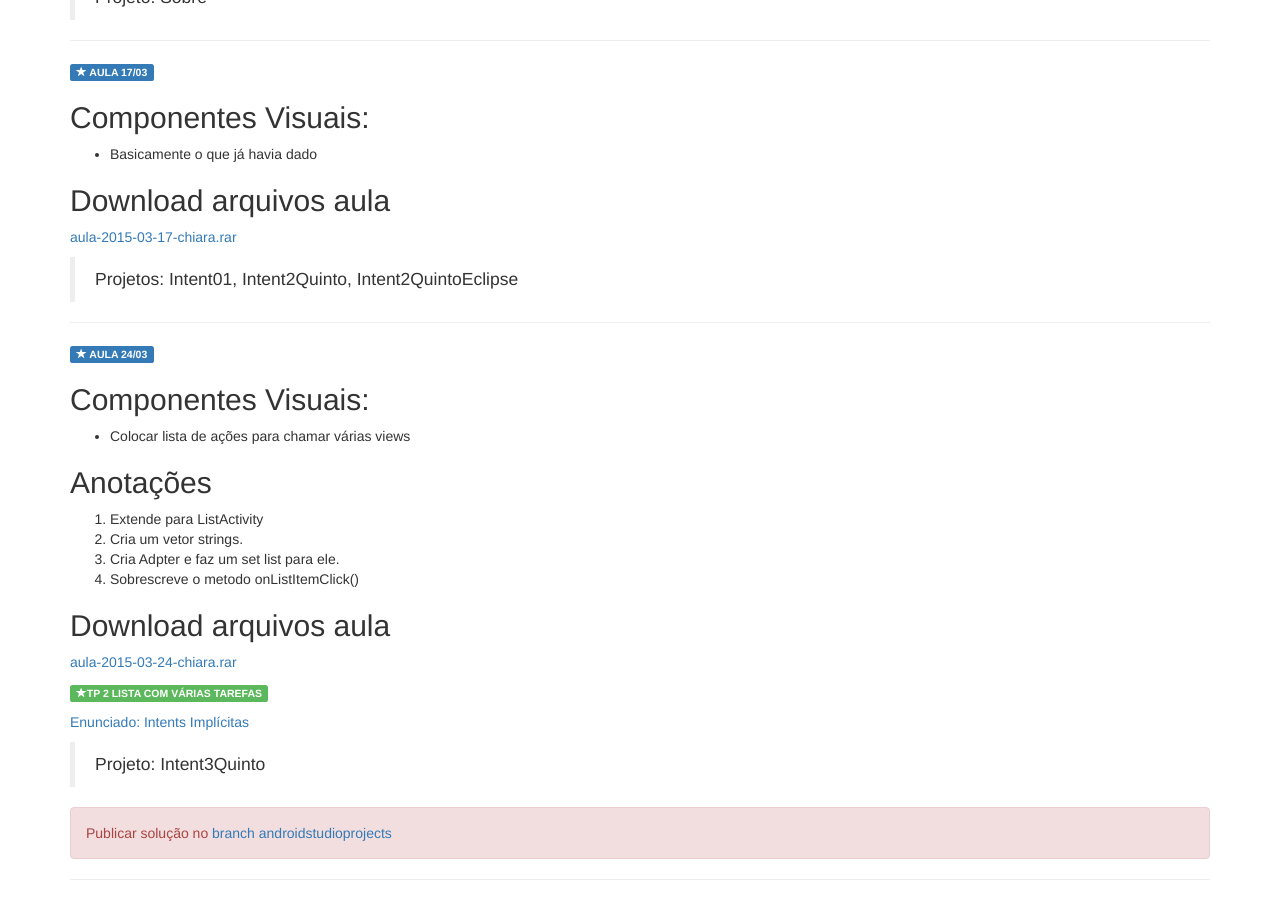
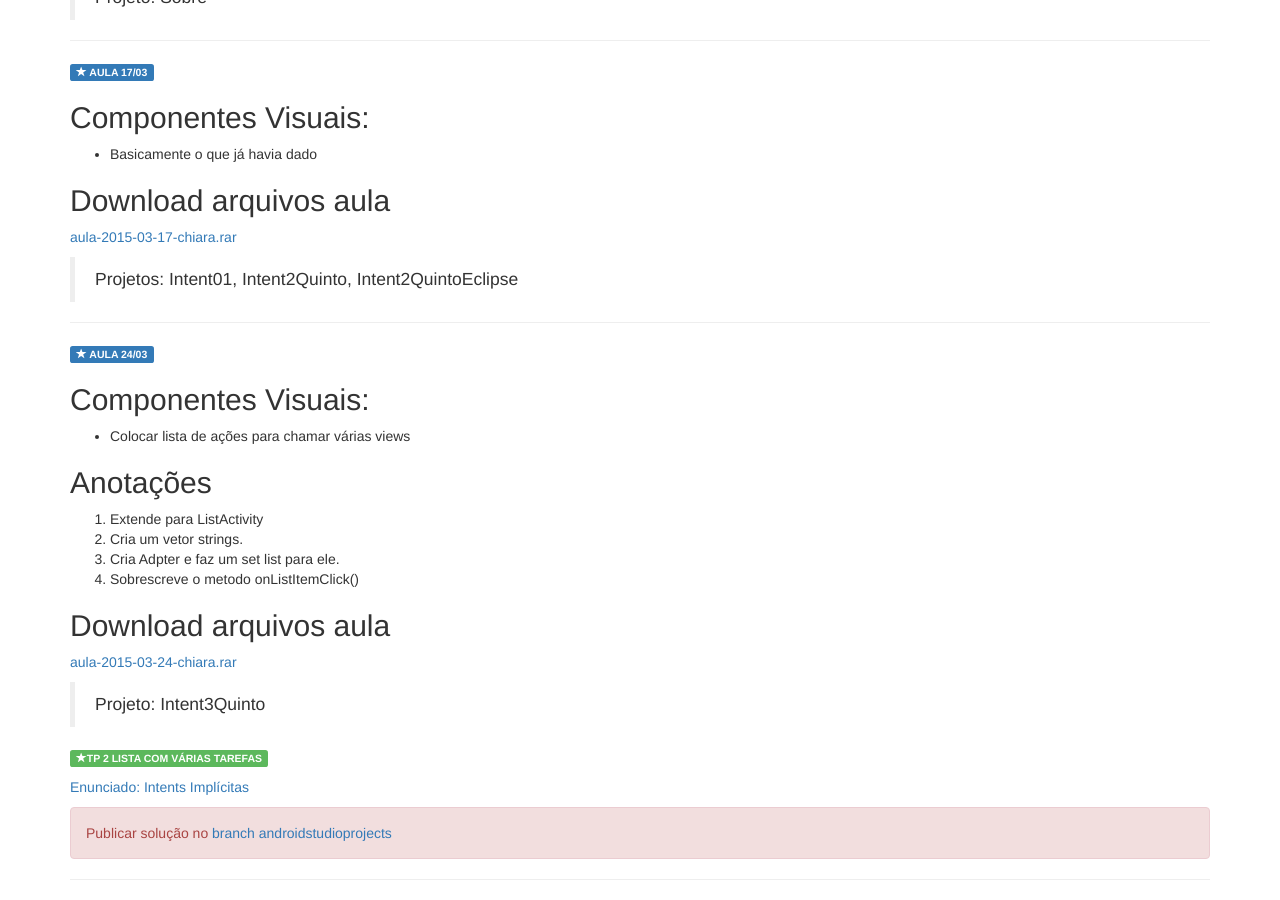
Before and after one commit to fatechub/fatecrl-curso-si, a Jekyll site: the page built from disciplinas/ciclo-5-chiara.md, in a window 1280 px wide and 900 px high, scrolled down 2078 px. Built offline with Jekyll 4.4.1, drawn with Linux system fonts in a browser that asks for light colours; nearby versions of some CDN libraries; library files that are not in the unit come from our copies.

Commit message:
corrigido #17

```diff
--- a/disciplinas/ciclo-5-chiara.md
+++ b/disciplinas/ciclo-5-chiara.md
@@ -123,13 +123,13 @@ Criar aplicativo que converta temperaturas de Farenheit para Celsius e visse-ver
 ## Download arquivos aula
 [aula-2015-03-24-chiara.rar]({{ site.production_url }}/media/aula-2015-03-24-chiara.rar)
 
+> Projeto: Intent3Quinto
+
 
 <span class="label label-success text-uppercase"><span class="glyphicon glyphicon glyphicon-star"></span>TP 2 LISTA COM VÁRIAS TAREFAS</span>
 
 [Enunciado: Intents Implícitas]({{ site.production_url }}/media/Intents_Implicitas.pdf)
 
-> Projeto: Intent3Quinto
-
 <div class="alert alert-danger">Publicar solução no <a href="https://github.com/adammacias/fatec-si/tree/androidstudioprojects">branch androidstudioprojects</a></div>
 
 ***
```
